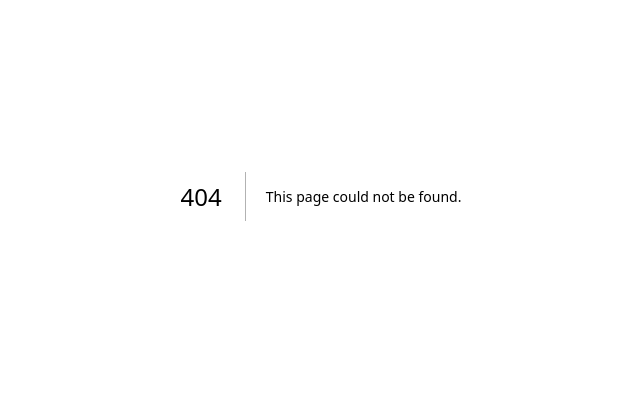
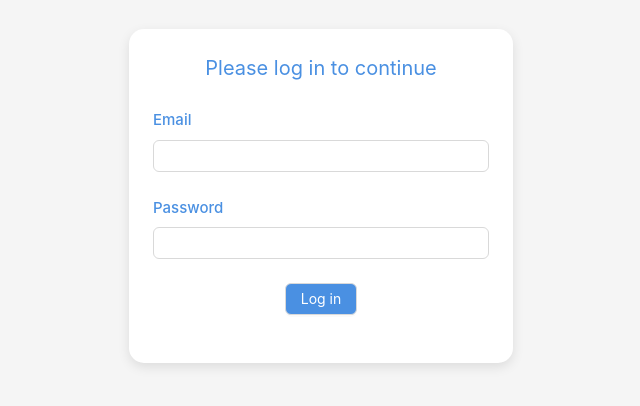
Before and after one commit to artiole-abdyli/manageInvoices, a Next.js app: page /login in a window 1280 px wide. Before the commit this address had no page. Shown: the part 204-610 px from the top of the page, without its empty margins (319-959 px from the left). Built offline with nearby package versions, Linux system fonts and the light colour scheme.

Commit message:
login,admin dashboard

```diff
--- /dev/null
+++ b/app/dashboard/page.tsx
@@ -0,0 +1,76 @@
+'use client';
+
+import { Button, Form, Input, Layout, Menu, Modal, Table, Typography } from 'antd';
+import {
+  HomeOutlined,
+  UserOutlined,
+  SettingOutlined,
+  UsergroupAddOutlined,
+} from '@ant-design/icons';
+import { useState } from 'react';
+import Title from 'antd/es/skeleton/Title';
+
+const { Header, Content, Footer, Sider } = Layout;
+const columns=[{
+    title:"Company name",dataIndex:"company_name",
+    key:"company_name"
+},
+{
+    title:"Company email",dataIndex:"company_email",key:"company_email"
+},
+{title:"Company employees",dataIndex:"company_employees",key:"company_employees"}];
+
+export default function DashboardPage() {
+  const [isCreateModalOpen,setIsCreateModalOpen]=useState<boolean>(false);
+const addModal=()=>{
+  setIsCreateModalOpen(true);
+}
+const closeModal=()=>{
+  setIsCreateModalOpen(false);
+}
+  return (
+    <Layout style={{ minHeight: '100vh' }}>
+      <Sider width={300} style={{backgroundColor:"#4A90E2"}}>
+
+        <Menu style={{backgroundColor:"#4A90E2"}} mode="inline" defaultSelectedKeys={['1']}>
+          <Menu.Item key="1" style={{fontSize:"10px",color:"white",backgroundColor:"#4A90E2"}} icon={<UsergroupAddOutlined
+             />}>
+            Companies
+          </Menu.Item>
+
+        </Menu>
+      </Sider>
+      <Layout>
+        <Content style={{ padding: 30 }}>
+          <Table    title={() => (
+        <div style={{ display: 'flex', justifyContent: 'space-between' }}>
+          <span>My Table Title</span>
+          <Button type="primary" onClick={() => addModal()}>
+           +
+          </Button>
+        </div>
+      )}dataSource={columns} columns={columns}  />
+        </Content>
+      </Layout>
+      <Modal open={isCreateModalOpen} onCancel={closeModal}>
+        <div style={{padding:"20px"}}>
+      <Typography style={{padding:"10px"}}>Create a company</Typography>
+<Form>
+          <Form.Item label="Company name">
+<Input type="text"  />
+          </Form.Item>
+          <Form.Item label="Email">
+<Input type="email"/>
+          </Form.Item>
+          <Form.Item label="Password">
+            <Input type="password"/>
+          </Form.Item>
+          <Form.Item label="Employees number">
+            <Input type="text"/>
+          </Form.Item>
+         </Form>
+        </div>
+        </Modal>
+    </Layout>
+  );
+}
--- /dev/null
+++ b/app/login/page.tsx
@@ -0,0 +1,9 @@
+import { LoginModal } from "@/src/components/login/loginModal";
+
+export default function LoginPage() {
+  return (
+    <main>
+      <LoginModal />
+    </main>
+  );
+}
--- /dev/null
+++ b/src/components/admin/AdminDashboard.tsx
@@ -0,0 +1,11 @@
+import { Typography } from "antd";
+import Sider from "antd/es/layout/Sider";
+
+export const AdminDashboard=()=>{
+    return(<>
+    <Sider>
+test
+    </Sider>
+    <Typography>ADMIN DASHBOARD</Typography>
+    </>);
+}
--- /dev/null
+++ b/src/components/login/loginModal.tsx
@@ -0,0 +1,50 @@
+'use client';
+
+import { Button, Form, Input, Typography } from 'antd';
+
+export const LoginModal = () => {
+  return (
+    <div
+      style={{
+        backgroundColor: "#f5f5f5",
+        height: "100vh",
+        display: "flex",
+        justifyContent: "center",
+        alignItems: "center",
+      }}
+    >
+      <div
+        style={{
+          backgroundColor: "white",
+          padding: 24,
+          borderRadius: 15,
+          maxWidth: "30%",
+          width: "100%",
+          display: 'flex',
+          flexDirection: 'column',
+          justifyContent: 'center',
+          alignItems: 'center',
+          boxShadow: "0 4px 12px rgba(0,0,0,0.1)",
+        }}
+      >
+        <Typography style={{ color: "#4A90E2", fontSize: "20px", marginBottom: 24 }}>
+          Please log in to continue
+        </Typography>
+
+        <Form layout="vertical" style={{ width: '100%' }}>
+  <Form.Item
+    name="email"
+    label={<span style={{ color: '#4A90E2', fontWeight: 500,fontSize:"15px" }}>Email</span>}
+  >
+    <Input style={{ color: '#4A90E2' }} />
+  </Form.Item>
+  <Form.Item name="password" label={<span style={{ color: '#4A90E2', fontWeight: 500,fontSize:"15px" }}>Password</span>}>
+    <Input type="password"></Input>
+  </Form.Item>
+  <Form.Item style={{display:"flex",justifyContent:"center"}}><Button style={{backgroundColor:"#4A90E2",color:"white"}}>Log in</Button></Form.Item>
+</Form>
+
+      </div>
+    </div>
+  );
+};
```
Also changed, not shown: package.json (+8 -5 lines), 1 other file (tests, documents, lock files or other folders).
